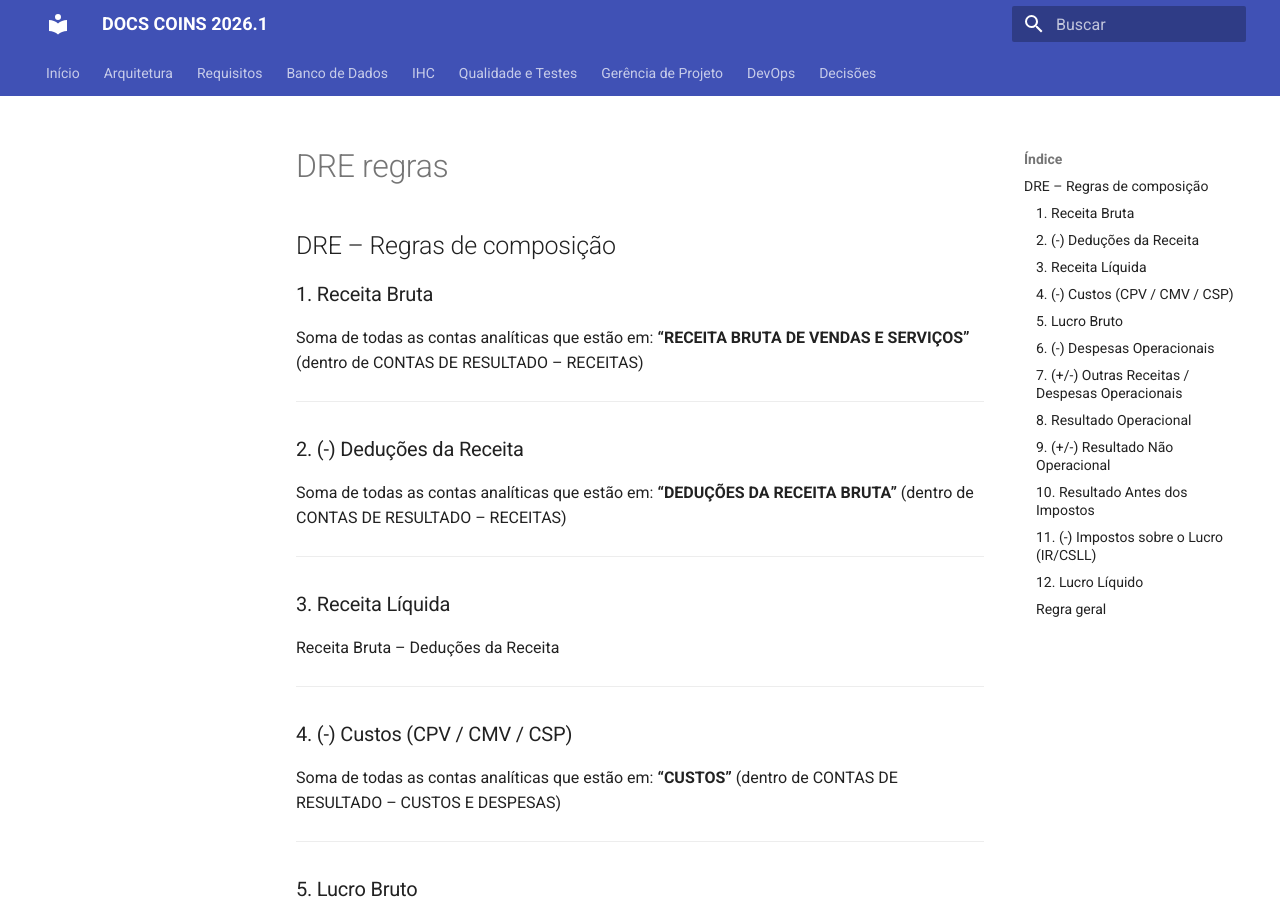
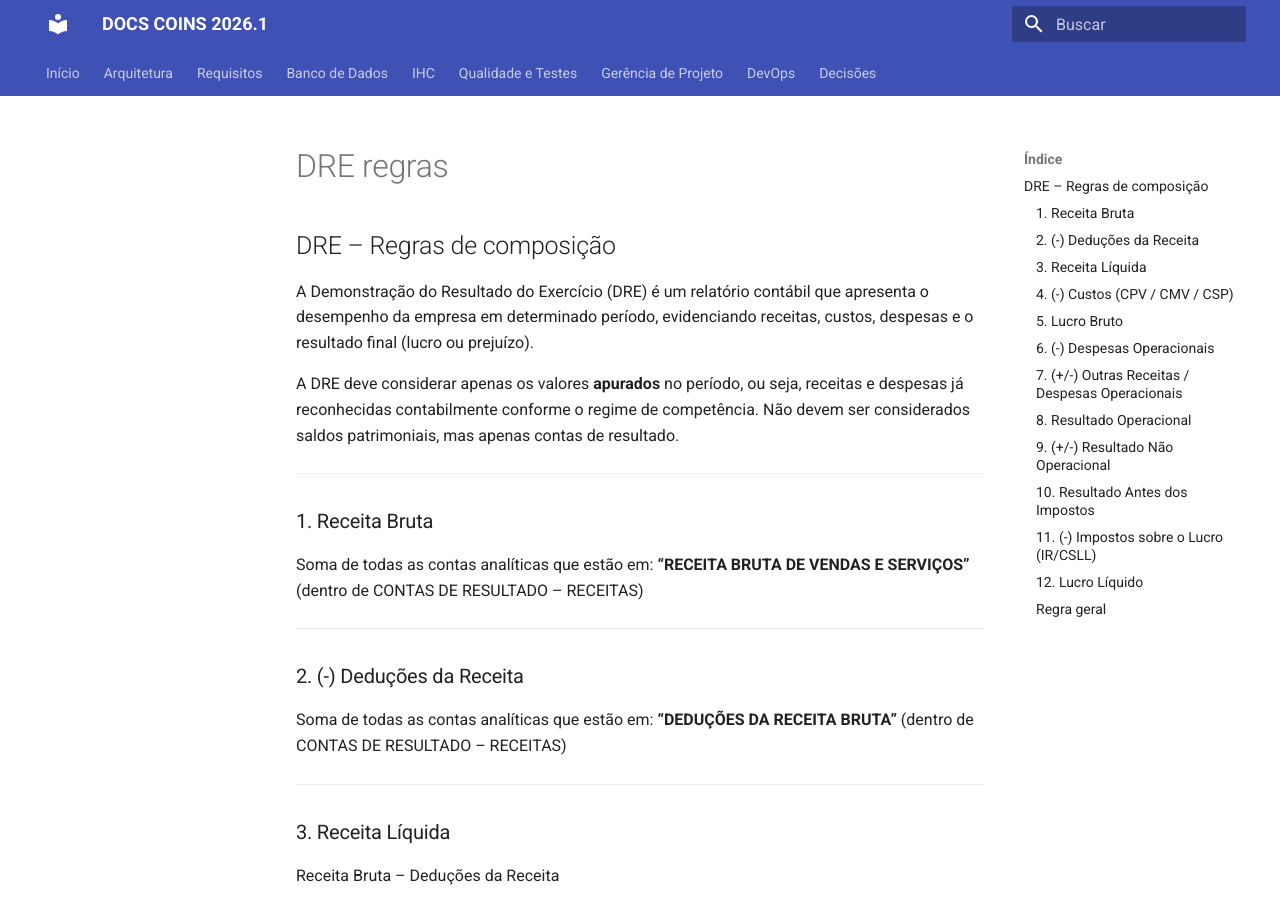
Before and after one commit to NES-Contabilidade-Integrada/doc-coins2026.1, an MkDocs documentation site: the page built from docs/requisitos/DRE-regras.md, in a window 1280 px wide and 900 px high. Built offline with MkDocs 1.6.1 and Material for MkDocs 9.7.7, drawn with Linux system fonts in a browser that asks for light colours.

Commit message:
Add description of DRE and composition rules
Added a description of the DRE and its composition rules.

```diff
--- a/docs/requisitos/DRE-regras.md
+++ b/docs/requisitos/DRE-regras.md
@@ -1,4 +1,10 @@
 ## DRE – Regras de composição
+
+A Demonstração do Resultado do Exercício (DRE) é um relatório contábil que apresenta o desempenho da empresa em determinado período, evidenciando receitas, custos, despesas e o resultado final (lucro ou prejuízo).
+
+A DRE deve considerar apenas os valores **apurados** no período, ou seja, receitas e despesas já reconhecidas contabilmente conforme o regime de competência. Não devem ser considerados saldos patrimoniais, mas apenas contas de resultado.
+
+---
 
 ### 1. Receita Bruta
 
```
